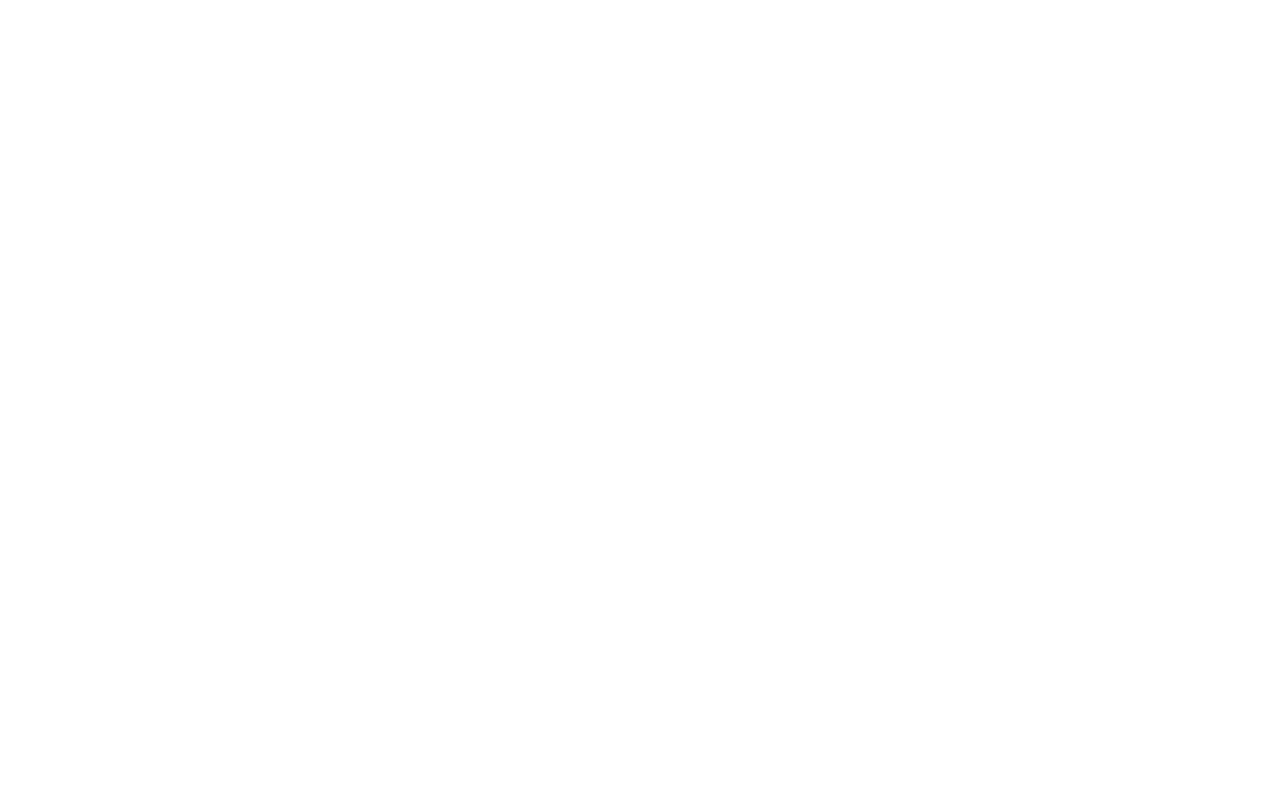
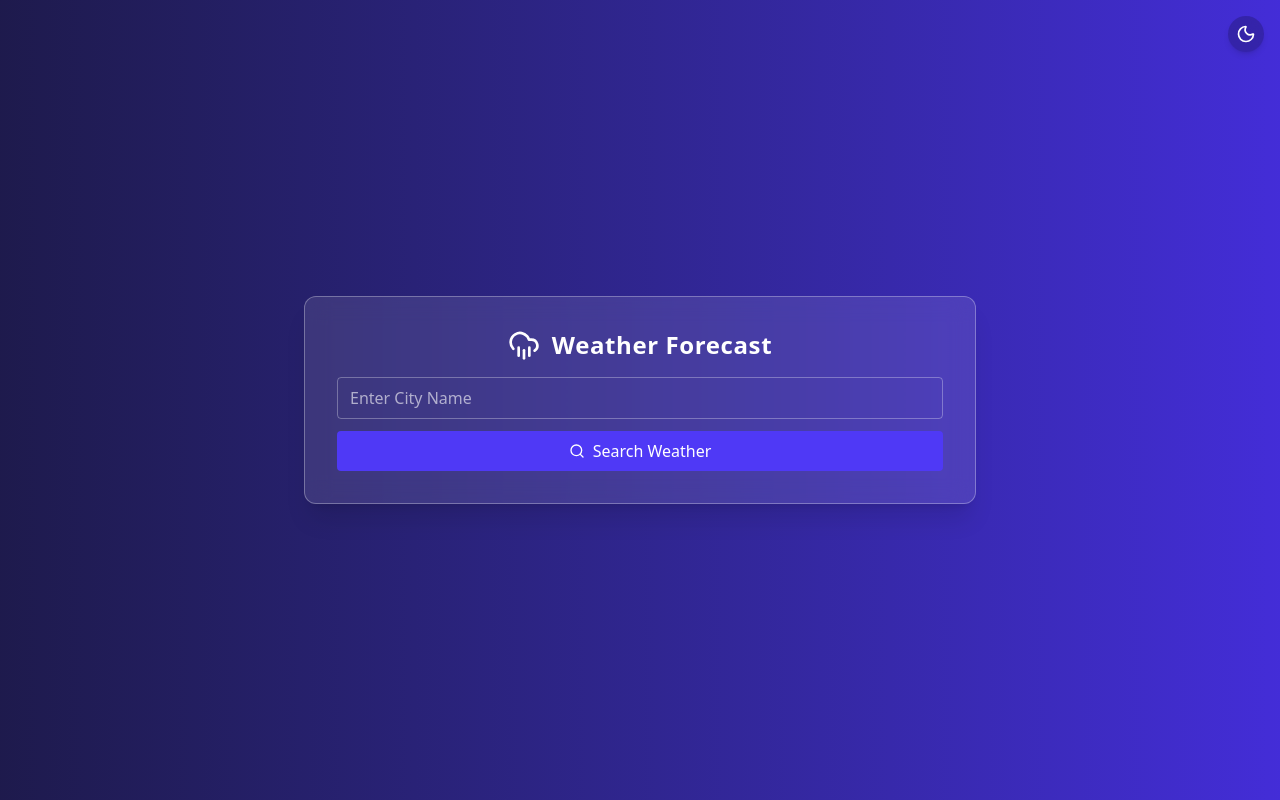
Before and after one commit to sumitkumarsharm/WeatherApp, a React (Vite) app: page / in a window 1280 px wide. Built offline with nearby package versions, Linux system fonts and the light colour scheme.

Commit message:
feat: integrated weather API based on city input

```diff
--- a/src/App.jsx
+++ b/src/App.jsx
@@ -1,9 +1,26 @@
 import React, { useState } from "react";
+import { Moon, Sun } from "lucide-react";
+import ShowWeatherUi from "./Components/ShowWeatherUi";
 const App = () => {
+  const [isDark, setIsDark] = useState(false);
+
+  const bgGradient = isDark
+    ? "from-gray-900 to-black"
+    : "from-indigo-950 to-indigo-700";
   return (
     <div
-      className={`w-full min-h-screen flex items-center justify-center bg-gradient-to-r   p-3 transition-colors duration-500`}
-    ></div>
+      className={`w-full min-h-screen flex items-center justify-center bg-gradient-to-r ${bgGradient}  p-3 transition-colors duration-500`}
+    >
+      <button
+        onClick={() => setIsDark(!isDark)}
+        className="fixed top-4 right-4 bg-black/20 text-white p-2 rounded-full shadow-md backdrop-blur-md hover:scale-105 transition"
+      >
+        {isDark ? <Sun className="w-5 h-5" /> : <Moon className="w-5 h-5" />}
+      </button>
+
+      {/* Weather UI Component with isDark prop */}
+      <ShowWeatherUi isDark={isDark} />
+    </div>
   );
 };
 
--- /dev/null
+++ b/src/Components/ShowWeatherUi.jsx
@@ -0,0 +1,64 @@
+import { CloudRain, Search } from "lucide-react";
+import React, { useState } from "react";
+
+const ShowWeatherUi = ({ isDark }) => {
+  const [inputCity, setInputCity] = useState("");
+  const [city, setCity] = useState("");
+
+  const baseText = isDark ? "text-white" : "text-black";
+  const fadedText = isDark ? "text-white/80" : "text-black/80";
+  const boxBg = isDark ? "bg-white/10 text-white" : "bg-white/30 text-black";
+
+  const handleSearch = () => {
+    if (inputCity.trim()) {
+      setCity(inputCity.trim());
+    }
+  };
+  const handleKeyDown = (e) => {
+    if (e.key === "Enter") handleSearch();
+  };
+
+  console.log(inputCity);
+
+  return (
+    <div
+      className={`backdrop-blur-md w-full max-w-md sm:max-w-lg md:max-w-xl lg:max-w-2xl rounded-xl shadow-xl p-4 sm:p-6 md:p-8 border transition-all duration-300 ${
+        isDark
+          ? "bg-black/30 border-white/20 text-white"
+          : "bg-white/10 border-white/30 text-black"
+      }`}
+    >
+      <h2
+        className={`text-xl sm:text-2xl text-center font-bold mb-4 flex items-center justify-center gap-3 tracking-wide ${
+          isDark ? "text-indigo-300" : "text-white"
+        }`}
+      >
+        <CloudRain className="w-6 sm:w-8 h-6 sm:h-8" />
+        Weather Forecast
+      </h2>
+
+      {/* Input & Button */}
+      <div className="flex flex-col gap-3">
+        <input
+          type="text"
+          value={inputCity}
+          onChange={(e) => setInputCity(e.target.value)}
+          onKeyDown={handleKeyDown}
+          placeholder="Enter city name"
+          className={`bg-transparent text-white px-3 py-2 rounded outline-none border border-white/30 placeholder:capitalize placeholder:text-white/60 ${baseText}`}
+        />
+
+        <button
+          type="submit"
+          onClick={handleSearch}
+          className="bg-indigo-600 hover:bg-indigo-700 transition text-white px-3 py-2 rounded outline-none flex items-center justify-center gap-2 cursor-pointer"
+        >
+          <Search className="w-4 h-4" />
+          Search Weather
+        </button>
+      </div>
+    </div>
+  );
+};
+
+export default ShowWeatherUi;
```
